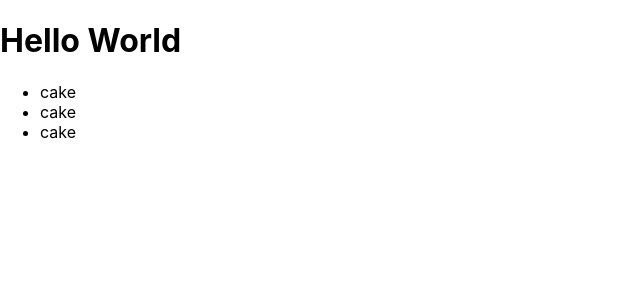
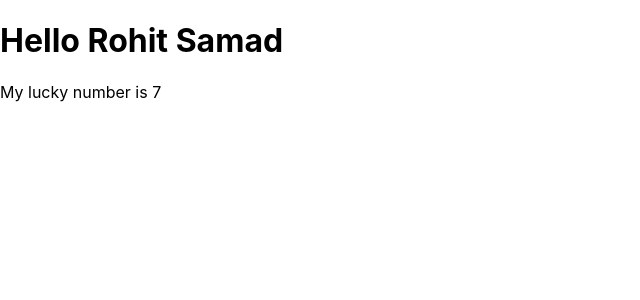
Before and after one commit to Rohitsamad/ubiquitous-palm-tree, a React (Create React App) app in the folder intro-jsx/: page / in a window 1280 px wide. Shown: the top 300 px of the page, without its empty margins (0-640 px from the left). Built offline with nearby package versions, Linux system fonts and the light colour scheme.

Commit message:
Javascript Expressions in JSX & ES6 Template Literals

```diff
--- a/intro-jsx/src/index.js
+++ b/intro-jsx/src/index.js
@@ -4,14 +4,14 @@ import './index.css';
 import App from './App';
 import reportWebVitals from './reportWebVitals';
 
+const name = "Rohit";
+const lname = "Samad";
+const n = 7;
+
 ReactDOM.render(
   <div>
-    <h1>Hello World</h1>
-    <ul>
-      <li>cake</li>
-      <li>cake</li>
-      <li>cake</li>
-    </ul>
+    <h1>Hello {name+" "+lname}</h1>
+    <p>My lucky number is {n}</p>
   </div>,
   document.getElementById('root')
 );
```
